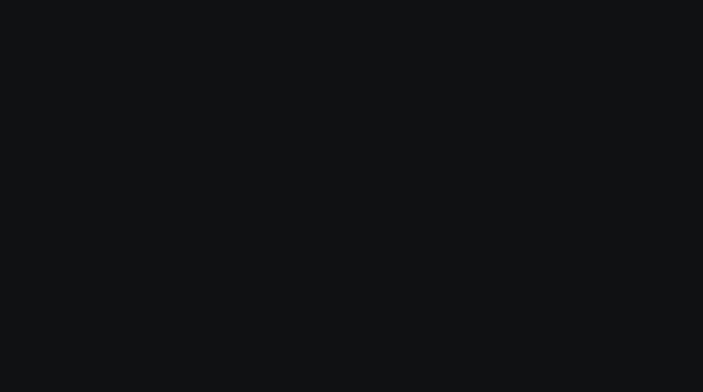
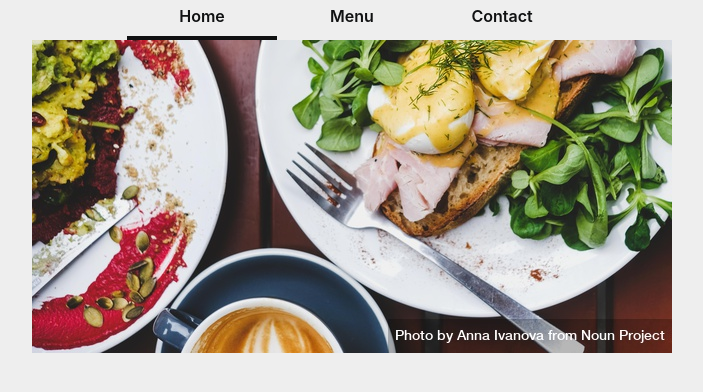
Before and after one commit to llfalcao/restaurant-page, a website built with webpack: page dist/index.html in a window 1280 px wide. Shown: the whole page, without its empty margins (288-991 px from the left). Built offline with nearby package versions, Linux system fonts and the light colour scheme.

Commit message:
Add header links, create temporary hero section

```diff
--- a/package.json
+++ b/package.json
@@ -13,6 +13,7 @@
   "license": "ISC",
   "devDependencies": {
     "css-loader": "^6.2.0",
+    "html-webpack-plugin": "^5.3.2",
     "sass": "^1.41.0",
     "sass-loader": "^12.1.0",
     "style-loader": "^3.2.1",
--- a/src/components/Header/Header.js
+++ b/src/components/Header/Header.js
@@ -1,6 +1,15 @@
 const Header = function () {
   const header = document.createElement('div');
+  const navbar = `
+    <ul>
+      <li><a class="active" href="#home" alt="Home">Home</a></li>
+      <li><a href="#menu" alt="Menu">Menu</a></li>
+      <li><a href="#contact" alt="Contact">Contact</a></li>
+    </ul>
+  `;
+
   header.id = 'header';
+  header.insertAdjacentHTML('beforeend', navbar);
 
   return header;
 };
--- a/src/index.js
+++ b/src/index.js
@@ -1,8 +1,23 @@
+import Header from './components/Header';
 import Home from './pages/Home';
 import Menu from './pages/Menu';
 import Contact from './pages/Contact';
-
+import Footer from './components/Footer';
 import './styles/app.scss';
 
 const content = document.querySelector('#content');
+
+content.appendChild(Header());
 content.appendChild(Home());
+content.appendChild(Footer());
+
+// Toggle navbar border
+const navItem = document.querySelectorAll('#header a');
+
+navItem.forEach((item) => {
+  item.addEventListener('click', function () {
+    let current = document.querySelectorAll('.active');
+    current[0].classList.remove('active');
+    item.classList.add('active');
+  });
+});
--- a/src/pages/Home/Home.js
+++ b/src/pages/Home/Home.js
@@ -1,6 +1,13 @@
+import hero from '../../assets/eggs-benedict.jpg';
+
 const Home = function () {
   const home = document.createElement('div');
   home.id = 'home';
+
+  const heroImg = new Image();
+  heroImg.src = hero;
+
+  home.appendChild(heroImg);
 
   return home;
 };
--- a/src/styles/abstracts/_variables.scss
+++ b/src/styles/abstracts/_variables.scss
@@ -1,6 +1,11 @@
 // Colors
 $dark-background: #101112;
+$light-background: #eee;
+
+$dark-foreground: #101112;
 $white-foreground: #fff;
+
+$light-gray: #ddd;
 
 // Fonts
 $font-family-system: -apple-system, BlinkMacSystemFont, 'Segoe UI', Roboto,
@@ -8,6 +13,8 @@ $font-family-system: -apple-system, BlinkMacSystemFont, 'Segoe UI', Roboto,
   sans-serif;
 $font-family-mono: 'JetBrains Mono', monospace;
 
+$text-base-size: 16px;
+
 // Transitions
 $fast-transition: 0.3s;
 $slow-transition: 1s;
--- a/src/styles/core/_reset.scss
+++ b/src/styles/core/_reset.scss
@@ -4,9 +4,19 @@
   box-sizing: border-box;
   text-decoration: none;
   border: 0;
+  list-style: none;
+  color: inherit;
+  font-size: $text-base-size;
 }
 
 body {
-  background-color: $dark-background;
-  color: $white-foreground;
+  background-color: $light-background;
+  color: $dark-foreground;
+  font-family: $font-family-system;
 }
+
+.container {
+  @media (min-width: 1200px) {
+    max-width: 1920px;
+  }
+}
--- a/src/styles/layout/_header.scss
+++ b/src/styles/layout/_header.scss
@@ -0,0 +1,26 @@
+#header {
+  width: 100%; //temp
+  & ul {
+    display: flex;
+    justify-content: center;
+  }
+
+  & a {
+    display: block;
+    width: 150px;
+    padding-top: 0.4rem;
+    padding-bottom: 0.6rem;
+    text-align: center;
+    font-weight: 600;
+    border-bottom: 0.25rem solid transparent;
+    transition: $fast-transition;
+  }
+
+  & a:hover {
+    background-color: $light-gray;
+  }
+
+  & .active {
+    border-bottom: 0.25rem solid $dark-background;
+  }
+}
--- a/src/styles/pages/_home.scss
+++ b/src/styles/pages/_home.scss
@@ -0,0 +1,6 @@
+#home {
+  & img {
+    display: block;
+    margin: auto;
+  }
+}
--- a/webpack.config.js
+++ b/webpack.config.js
@@ -11,14 +11,11 @@ module.exports = {
     rules: [
       {
         test: /\.s[ac]ss$/i,
-        use: [
-          // Creates `style` nodes from JS strings
-          'style-loader',
-          // Translates CSS into CommonJS
-          'css-loader',
-          // Compiles Sass to CSS
-          'sass-loader',
-        ],
+        use: ['style-loader', 'css-loader', 'sass-loader'],
+      },
+      {
+        test: /\.(png|svg|jpg|jpeg|gif)$/i,
+        type: 'asset/resource',
       },
     ],
   },
```
Also changed, not shown: dist/b954514f66625f6b2d67.jpg (added), dist/main.js, src/assets/eggs-benedict.jpg (added), 1 other file.
